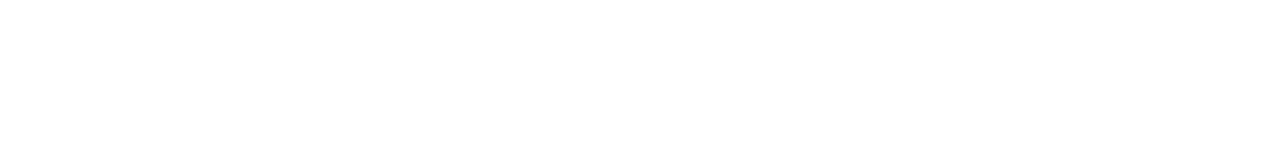
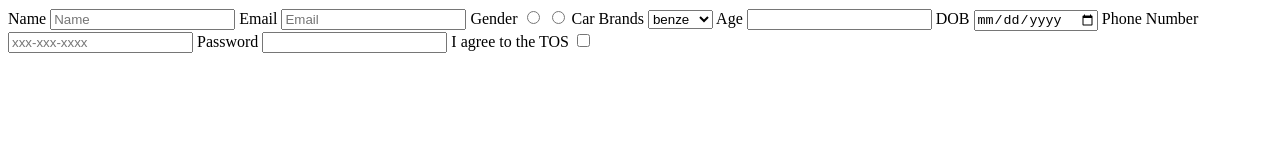
Before and after one commit to acciojob/signup-form-car-SreekanthChinnakotla, a website: page main.html in a window 1280 px wide. Drawn offline with Linux system fonts and the light colour scheme.

Commit message:
created a submission

```diff
--- a/main.html
+++ b/main.html
@@ -7,6 +7,31 @@
 </head>
 
 <body>
+	   <form action="" method="post">
+      <label for="name">Name</label>
+      <input type="text" id="name" required placeholder="Name">
+      <label for="email">Email</label>
+      <input type="text" id="email" required placeholder="Email">
+      <label for="gender">Gender</label>
+      <input type="radio" name="gender" id="gender_m" required>
+      <input type="radio" name="gender" id="gender_f"required>
+      <label for="cars">Car Brands</label>
+      <select name="cars" id="cars" required aria-placeholder="--Please choose an option-">
+         <option value="banze">benze</option>
+         <option value="bmw">BMW</option>
+         <option value="scarpio">scarpio</option>
+      </select>
+      <label for="age">Age</label>
+      <input type="number" name="age" required id="age">
+      <label for="dob">DOB</label>
+      <input type="date" name="dob" id="dob" required>
+      <label for="tel">Phone Number</label>
+      <input type="tel" name="tel" id="tel" placeholder="xxx-xxx-xxxx">
+      <label for="password">Password</label>
+      <input type="password" name="password" id="password" required>
+      <label for="tos">I agree to the TOS</label>
+      <input type="checkbox" name="" id="tos" required>
+   </form>
 	<!-- the entire body must be written by student -->
     <script type="text/javascript" src="./script.js">
 </script>
```
